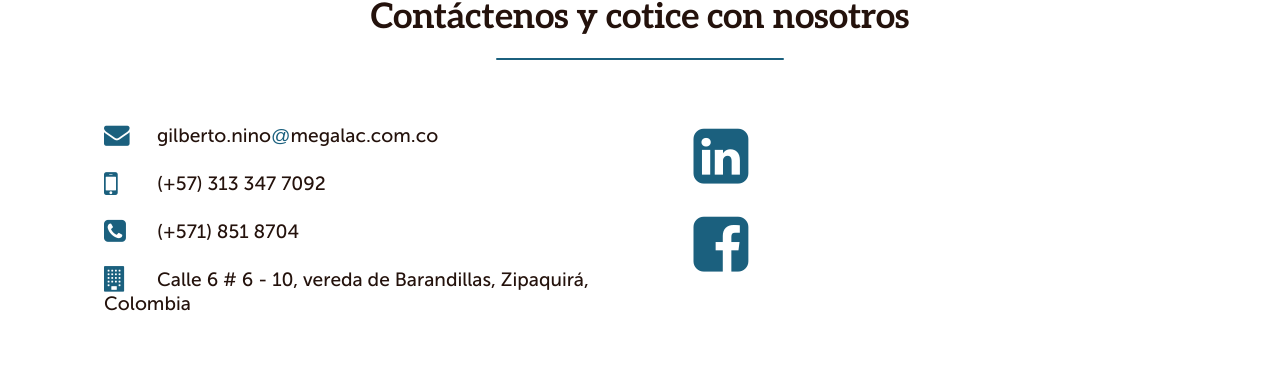
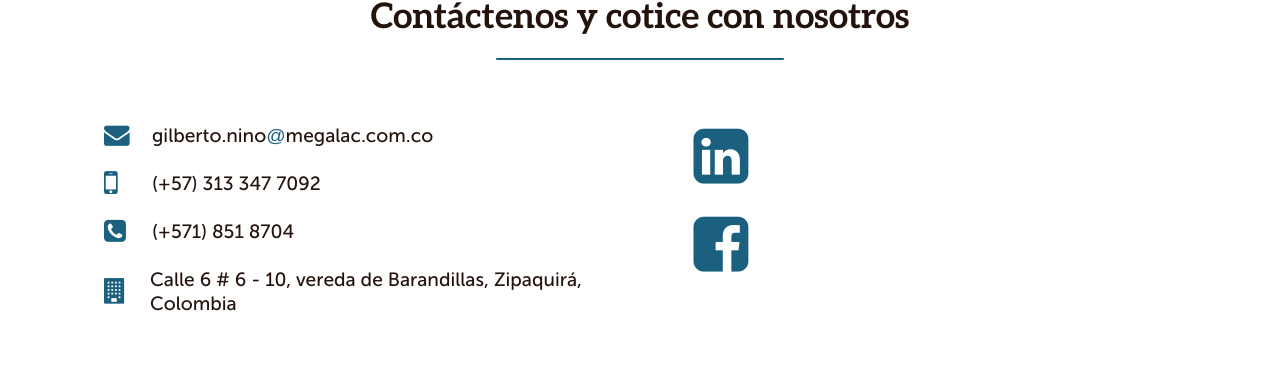
Before and after one commit to Ruluk/megalac.github.io, a Jekyll site: the page built from index.md, in a window 1280 px wide. Shown: the part 3345-3722 px from the top of the page. Built offline with Jekyll 4.4.1, drawn with Linux system fonts in a browser that asks for light colours.

Commit message:
Fix design of "contact data" in footer.
Signed-off-by: Juan Carlos <Ruluk@users.noreply.github.com>

```diff
--- a/_sass/_megalac.scss
+++ b/_sass/_megalac.scss
@@ -255,8 +255,7 @@ small.tag-line {
 
     > li {
       $item-width: 44%;
-      display: -webkit-flex;
-      display: flex;
+      @include display(flex);
       list-style: none;
       float: left;
       margin: $spacing-unit (50% - $item-width) / 2 0;
@@ -288,12 +287,9 @@ small.tag-line {
   }
 
   div.teammate {
-    display: -webkit-flex;
-    display: flex;
-    -webkit-flex-direction: row;
-    flex-direction: row;
-    -webkit-align-items: center;
-    align-items: center;
+    @include display(flex);
+    @include flex-direction(row);
+    @include align-items(center);
     padding: 0 $spacing-unit;
 
     img {
@@ -391,15 +387,19 @@ footer {
 
   div.contact-data {
     li {
+      @include display(flex);
+      @include flex-direction(row);
+      @include align-items(center);
       font-size: 1.2em;
     }
 
     a {
+      display: block;
       color: $text-color;
     }
 
     i {
-      display: inline-block;
+      display: block;
       margin-right: $spacing-small-unit;
       width: $spacing-small-unit;
       color: $brand-color;
```
